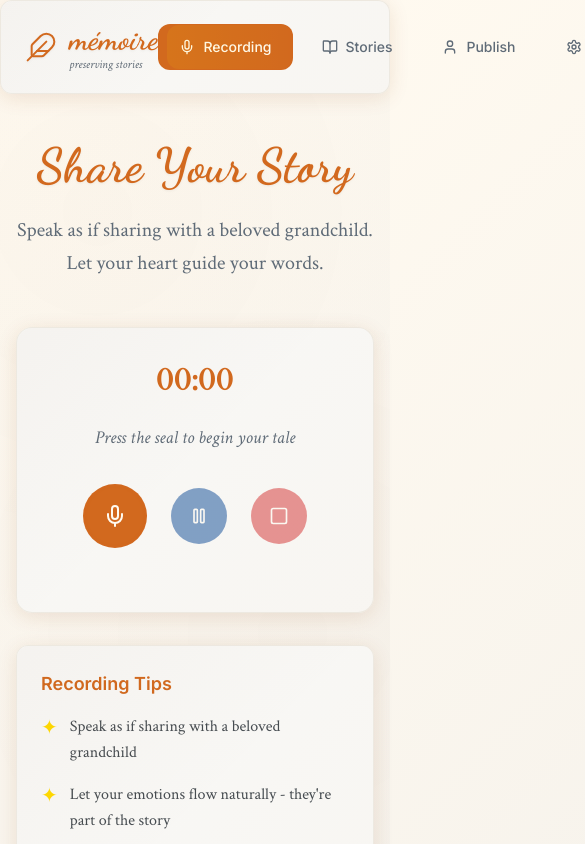
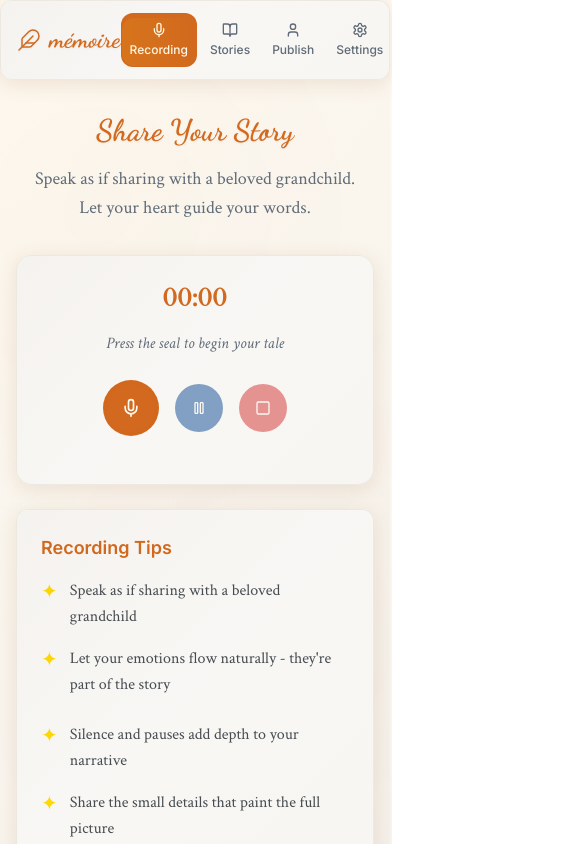
Before and after one commit to 26sneakysnake/memoir-scribe, a React (Vite) app: page / in a window 390 px wide. Shown: the top 844 px of the page, 585 px wide, since content can reach past the window. Built offline with nearby package versions, Linux system fonts and the light colour scheme.

Commit message:
Optimize display for mobile
Refactor the UI to ensure optimal display on smartphones. This includes adjusting layout, sizing, and responsiveness for a better mobile user experience.

```diff
--- a/src/components/Navigation.tsx
+++ b/src/components/Navigation.tsx
@@ -18,21 +18,21 @@ const Navigation = ({ activeTab, onTabChange, isRecording }: NavigationProps) =>
 
   return (
     <header className="vintage-card border-b border-border/50 font-sans">
-      <div className="container mx-auto px-6 py-5">
+      <div className="container mx-auto px-4 py-3 md:py-5">
         <div className="flex items-center justify-between">
-          <div className="flex items-center space-x-3">
-            <div className="flex items-center space-x-3">
-              <Feather className="w-8 h-8 text-primary drop-shadow-sm" strokeWidth={1.5} />
+          <div className="flex items-center space-x-2 md:space-x-3">
+            <div className="flex items-center space-x-2 md:space-x-3">
+              <Feather className="w-6 h-6 md:w-8 md:h-8 text-primary drop-shadow-sm" strokeWidth={1.5} />
               <div className="flex flex-col">
-                <h1 className="text-3xl font-cursive font-bold text-primary drop-shadow-sm">
+                <h1 className="text-2xl md:text-3xl font-cursive font-bold text-primary drop-shadow-sm">
                   mémoire
                 </h1>
-                <span className="text-xs text-muted-foreground font-serif italic">preserving stories</span>
+                <span className="hidden md:block text-xs text-muted-foreground font-serif italic">preserving stories</span>
               </div>
             </div>
           </div>
 
-          <nav className="flex items-center space-x-2">
+          <nav className="flex items-center space-x-1 md:space-x-2">
             {tabs.map((tab) => {
               const Icon = tab.icon;
               const isActive = activeTab === tab.id;
@@ -43,7 +43,7 @@ const Navigation = ({ activeTab, onTabChange, isRecording }: NavigationProps) =>
                   key={tab.id}
                   onClick={() => onTabChange(tab.id)}
                   className={cn(
-                    "flex items-center space-x-2 px-5 py-3 rounded-xl transition-organic relative overflow-hidden",
+                    "flex flex-col md:flex-row items-center space-y-1 md:space-y-0 md:space-x-2 px-2 md:px-5 py-2 md:py-3 rounded-lg md:rounded-xl transition-organic relative overflow-hidden",
                     "hover:bg-primary/10 hover:shadow-vintage",
                     "border border-transparent hover:border-primary/20",
                     isActive && "bg-primary text-primary-foreground shadow-glow border-primary/30",
@@ -59,7 +59,7 @@ const Navigation = ({ activeTab, onTabChange, isRecording }: NavigationProps) =>
                     )} />
                   </div>
                   <span className={cn(
-                    "text-sm font-medium transition-organic",
+                    "text-xs md:text-sm font-medium transition-organic",
                     isActive && "text-primary-foreground",
                     !isActive && "text-muted-foreground",
                     isRecordTab && isRecording && "text-primary-foreground"
@@ -68,14 +68,14 @@ const Navigation = ({ activeTab, onTabChange, isRecording }: NavigationProps) =>
                   </span>
                   {/* Vintage tab decoration */}
                   {isActive && (
-                    <div className="absolute inset-0 bg-gradient-to-r from-accent/10 to-transparent pointer-events-none rounded-xl"></div>
+                    <div className="absolute inset-0 bg-gradient-to-r from-accent/10 to-transparent pointer-events-none rounded-lg md:rounded-xl"></div>
                   )}
                 </button>
               );
             })}
           </nav>
 
-          <div className="flex items-center space-x-3">
+          <div className="hidden md:flex items-center space-x-3">
             <div className="glass rounded-full p-3 cursor-pointer hover:bg-primary/10 transition-organic border border-primary/20">
               <User className="w-5 h-5 text-primary" />
             </div>
--- a/src/components/RecordingPage.tsx
+++ b/src/components/RecordingPage.tsx
@@ -203,48 +203,48 @@ const WaveVisualization = ({ audioLevel, isRecording }: { audioLevel: number; is
 };
 
   return (
-    <div className="container mx-auto px-4 py-12 space-y-8 font-sans">
-      <div className="text-center mb-12">
-        <h2 className="text-5xl font-cursive font-bold text-primary mb-6 drop-shadow-sm">Share Your Story</h2>
-        <p className="text-muted-foreground text-xl font-serif leading-relaxed max-w-2xl mx-auto">
+    <div className="container mx-auto px-4 py-8 md:py-12 space-y-6 md:space-y-8 font-sans">
+      <div className="text-center mb-8 md:mb-12">
+        <h2 className="text-3xl md:text-5xl font-cursive font-bold text-primary mb-4 md:mb-6 drop-shadow-sm">Share Your Story</h2>
+        <p className="text-muted-foreground text-lg md:text-xl font-serif leading-relaxed max-w-2xl mx-auto px-4">
           Speak as if sharing with a beloved grandchild. Let your heart guide your words.
         </p>
       </div>
 
       {/* Recording Interface */}
-      <div className="vintage-card rounded-2xl p-8 max-w-2xl mx-auto">
-        <div className="text-center mb-8">
-          <div className="mb-6">
-            <div className="text-4xl font-serif text-primary font-bold">
+      <div className="vintage-card rounded-2xl md:rounded-3xl p-6 md:p-8 max-w-xl md:max-w-2xl mx-auto">
+        <div className="text-center mb-6 md:mb-8">
+          <div className="mb-4 md:mb-6">
+            <div className="text-3xl md:text-4xl font-serif text-primary font-bold">
               {formatTime(recordingTime)}
             </div>
           </div>
-          <p className="text-lg font-serif text-muted-foreground italic">
+          <p className="text-base md:text-lg font-serif text-muted-foreground italic">
             {isRecording ? 'Your story is being captured...' : isPaused ? 'Take a breath, then continue' : 'Press the seal to begin your tale'}
           </p>
         </div>
 
         {/* Audio Visualization - Only when recording */}
         {isRecording && (
-          <div className="mb-8">
+          <div className="mb-6 md:mb-8">
             <WaveVisualization audioLevel={audioLevel} isRecording={isRecording} />
           </div>
         )}
 
         {/* Recording Controls */}
-        <div className="flex items-center justify-center space-x-6 mb-8">
+        <div className="flex items-center justify-center space-x-4 md:space-x-6 mb-6 md:mb-8">
           <button
             onClick={startRecording}
             disabled={isRecording}
             className={cn(
-              "relative w-16 h-16 rounded-full flex items-center justify-center transition-organic",
+              "relative w-14 h-14 md:w-16 md:h-16 rounded-full flex items-center justify-center transition-organic",
               "bg-primary text-primary-foreground hover:bg-primary/90",
               "hover:scale-105 disabled:opacity-50 disabled:cursor-not-allowed",
               "border-2 border-primary/30 shadow-vintage",
               isRecording && "vintage-pulse ink-drop"
             )}
           >
-            <Mic className="w-6 h-6" />
+            <Mic className="w-5 h-5 md:w-6 md:h-6" />
             {/* Animation au clic */}
             {!isRecording && (
               <div className="absolute inset-0 rounded-full border-2 border-primary/30 animate-pulse"></div>
@@ -258,44 +258,44 @@ const WaveVisualization = ({ audioLevel, isRecording }: { audioLevel: number; is
             onClick={isPaused ? resumeRecording : pauseRecording}
             disabled={!isRecording && !isPaused}
             className={cn(
-              "w-14 h-14 rounded-full flex items-center justify-center transition-organic",
+              "w-12 h-12 md:w-14 md:h-14 rounded-full flex items-center justify-center transition-organic",
               "bg-secondary text-secondary-foreground hover:bg-secondary/90 hover:scale-105",
               "disabled:opacity-50 disabled:cursor-not-allowed",
               "border-2 border-secondary/30 shadow-vintage"
             )}
           >
-            {isPaused ? <Play className="w-5 h-5" /> : <Pause className="w-5 h-5" />}
+            {isPaused ? <Play className="w-4 h-4 md:w-5 md:h-5" /> : <Pause className="w-4 h-4 md:w-5 md:h-5" />}
           </button>
 
           <button
             onClick={stopRecording}
             disabled={!isRecording && !isPaused}
             className={cn(
-              "w-14 h-14 rounded-full flex items-center justify-center transition-organic",
+              "w-12 h-12 md:w-14 md:h-14 rounded-full flex items-center justify-center transition-organic",
               "bg-destructive text-destructive-foreground hover:bg-destructive/90 hover:scale-105",
               "disabled:opacity-50 disabled:cursor-not-allowed",
               "border-2 border-destructive/30 shadow-vintage"
             )}
           >
-            <Square className="w-5 h-5" />
+            <Square className="w-4 h-4 md:w-5 md:h-5" />
           </button>
         </div>
 
         {/* Save Recording */}
         {hasRecording && (
-          <div className="space-y-4 pt-6 border-t border-border/50">
+          <div className="space-y-4 pt-4 md:pt-6 border-t border-border/50">
             <input
               type="text"
               value={recordingTitle}
               onChange={(e) => setRecordingTitle(e.target.value)}
               placeholder="Name this memory..."
-              className="w-full px-4 py-3 rounded-lg border border-border bg-background text-foreground placeholder:text-muted-foreground focus:border-primary focus:outline-none focus:ring-2 focus:ring-primary/20 transition-organic"
+              className="w-full px-4 py-3 text-base rounded-lg border border-border bg-background text-foreground placeholder:text-muted-foreground focus:border-primary focus:outline-none focus:ring-2 focus:ring-primary/20 transition-organic"
             />
             <div className="flex space-x-3">
               <button
                 onClick={saveRecording}
                 disabled={!recordingTitle.trim()}
-                className="flex-1 bg-primary text-primary-foreground py-3 px-6 rounded-lg hover:bg-primary/90 transition-organic font-medium disabled:opacity-50 disabled:cursor-not-allowed"
+                className="flex-1 bg-primary text-primary-foreground py-3 px-4 md:px-6 text-base rounded-lg hover:bg-primary/90 transition-organic font-medium disabled:opacity-50 disabled:cursor-not-allowed"
               >
                 Save Recording
               </button>
```
